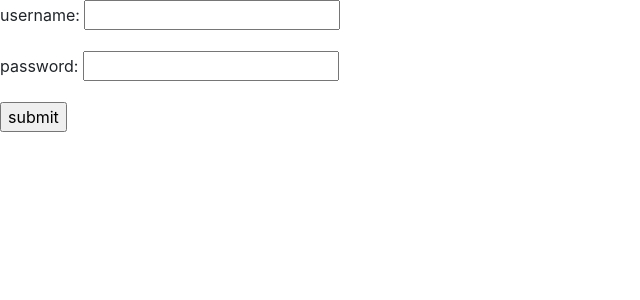
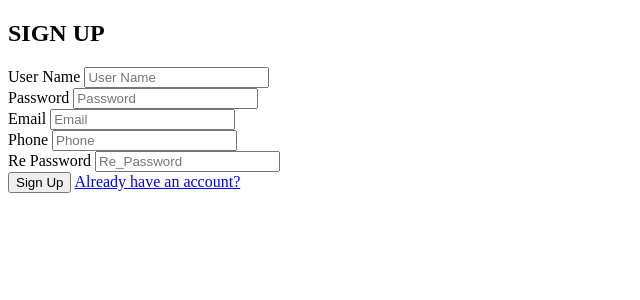
Before and after one commit to ygazi16/TimeSeriesForecasting-DesignProject, a PHP site: page /signin.php in a window 1280 px wide. Shown: the top 300 px of the page, without its empty margins (0-640 px from the left). Run offline with PHP 8.4, Linux system fonts and the light colour scheme.

Commit message:
sign up php

```diff
--- a/signin.php
+++ b/signin.php
@@ -1,32 +1,73 @@
-<html lang="en">
+<!DOCTYPE html>
+<html>
 <head>
-    <meta charset="UTF-8">
-    <meta http-equiv="X-UA-Compatible" content="IE=edge">
-    <meta name="viewport" content="width=device-width, initial-scale=1.0">
-    <link rel="stylesheet" href="https://stackpath.bootstrapcdn.com/bootstrap/4.5.0/css/bootstrap.min.css" integrity="sha384-9aIt2nRpC12Uk9gS9baDl411NQApFmC26EwAOH8WgZl5MYYxFfc+NcPb1dKGj7Sk" crossorigin="anonymous">
-    <link rel="stylesheet" href="style.css">
-    <title>Sign In</title>
+	<title>SIGN UP</title>
+	<link rel="stylesheet" type="text/css" href="style.css">
 </head>
 <body>
- <div id="frm">
-    <form action="do.php" method="POST">
-        <p >
-            <label >username:</label>
-            <input type="text" id="user" name="user">
+     <form action="signup-check.php" method="post">
+     	<h2>SIGN UP</h2>
+     	<?php if (isset($_GET['error'])) { ?>
+     		<p class="error"><?php echo $_GET['error']; ?></p>
+     	<?php } ?>
 
-        </p>
+          <?php if (isset($_GET['success'])) { ?>
+               <p class="success"><?php echo $_GET['success']; ?></p>
+          <?php } ?>
 
-        <p >
-            <label >password:</label>
-            <input type="password" id="pass" name="pass">
 
-        </p>
-        <p>
-            <input type="submit" id ="button" value="submit">
-        </p>
+          <label>User Name</label>
+          <?php if (isset($_GET['uname'])) { ?>
+               <input type="text"
+                      name="uname"
+                      placeholder="User Name"
+                      value="<?php echo $_GET['uname']; ?>"><br>
+          <?php }else{ ?>
+               <input type="text"
+                      name="uname"
+                      placeholder="User Name"><br>
+          <?php }?>
 
-    </form>
 
- </div>
+     	<label>Password</label>
+     	<input type="password"
+                 name="password"
+                 placeholder="Password"><br>
+
+        <label>Email</label>
+          <?php if (isset($_GET['Email'])) { ?>
+               <input type="text"
+                      name="Email"
+                      placeholder="Email"
+                      value="<?php echo $_GET['Email']; ?>"><br>
+          <?php }else{ ?>
+               <input type="text"
+                      name="Email"
+                      placeholder="Email"><br>
+
+          <?php }?>
+
+          <label>Phone</label>
+          <?php if (isset($_GET['Phone'])) { ?>
+               <input type="text"
+                      name="Phone"
+                      placeholder="Phone"
+                      value="<?php echo $_GET['Phone']; ?>"><br>
+          <?php }else{ ?>
+               <input type="text"
+                      name="Phone"
+                      placeholder="Phone"><br>
+          <?php }?>
+
+          <label>Re Password</label>
+          <input type="password"
+                 name="re_password"
+                 placeholder="Re_Password"><br>
+
+
+
+     	<button type="submit">Sign Up</button>
+          <a href="login.php" class="ca">Already have an account?</a>
+     </form>
 </body>
 </html>
```
Also changed, not shown: signup-check.php (added, +86 -0 lines).
